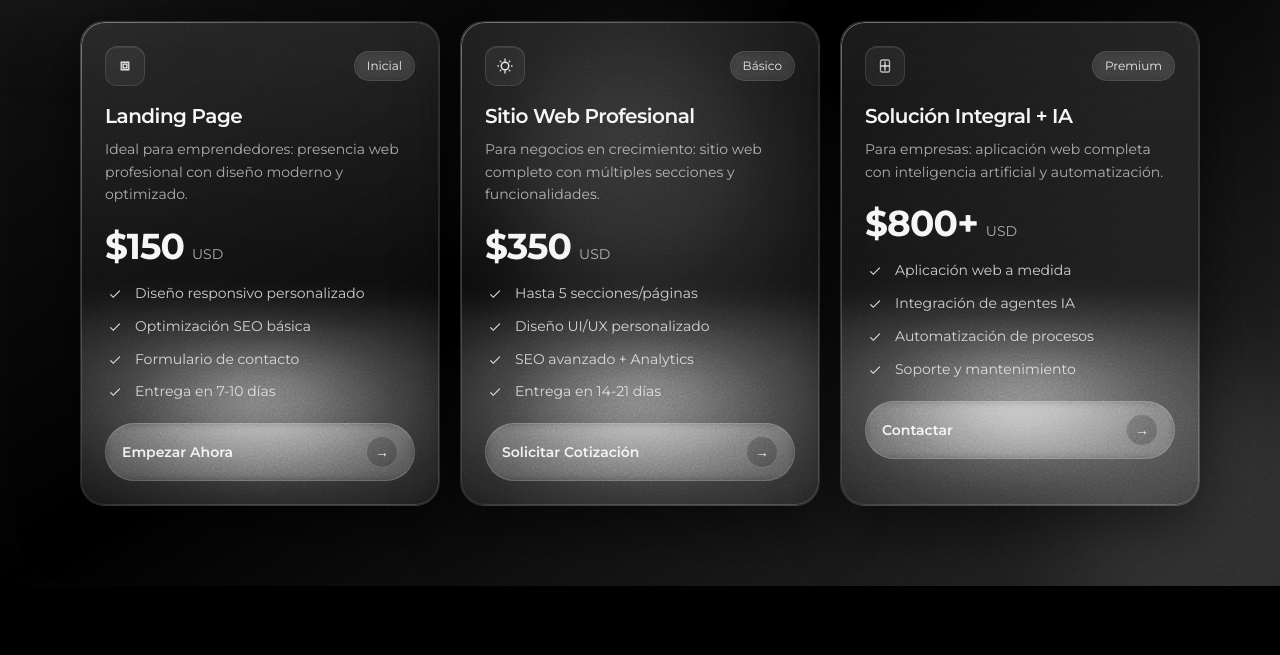
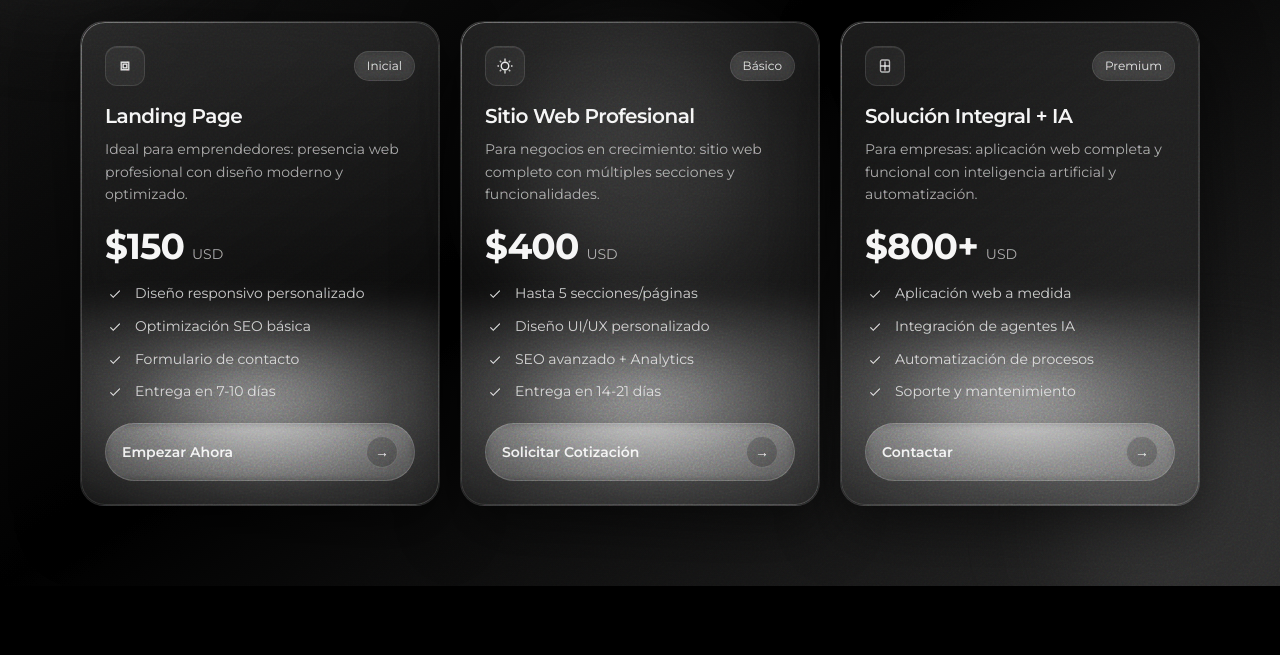
Before and after one commit to geiner28/portafolio, a plain HTML site: page index.html in a window 1280 px wide. Shown: the part 7001-7656 px from the top of the page. Drawn offline with nearby package versions, Linux system fonts and the light colour scheme; files whose address does not match are found by name.

Commit message:
Actualización menor

```diff
--- a/index.html
+++ b/index.html
@@ -1822,7 +1822,7 @@ Nuestros profesionales emplean las herramientas más innovadoras y eficientes pa
 
           <!-- Price -->
           <div class="flex items-baseline gap-2 mb-4 relative z-10">
-            <span class="text-4xl font-bold tracking-tight">$350</span>
+            <span class="text-4xl font-bold tracking-tight">$400</span>
             <span class="text-white/60 text-sm">USD</span>
           </div>
 
@@ -1871,7 +1871,8 @@ Nuestros profesionales emplean las herramientas más innovadoras y eficientes pa
           <!-- Content -->
           <h3 class="mb-2 text-xl font-semibold tracking-tight relative z-10">Solución Integral + IA</h3>
           <p class="mb-5 text-white/60 text-sm leading-relaxed relative z-10">
-            Para empresas: aplicación web completa con inteligencia artificial y automatización.
+            Para empresas: aplicación web completa y funcional con inteligencia artificial y
+             automatización.
           </p>
 
           <!-- Price -->
```
